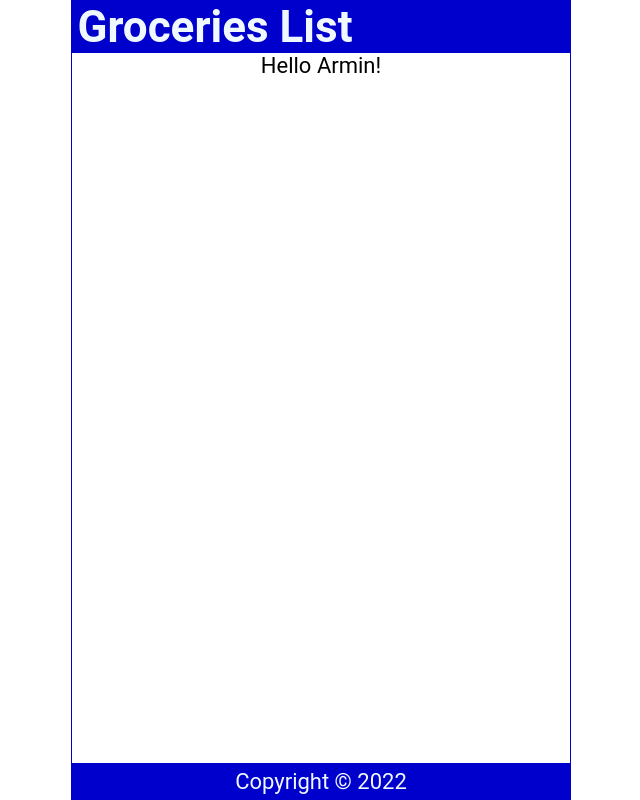
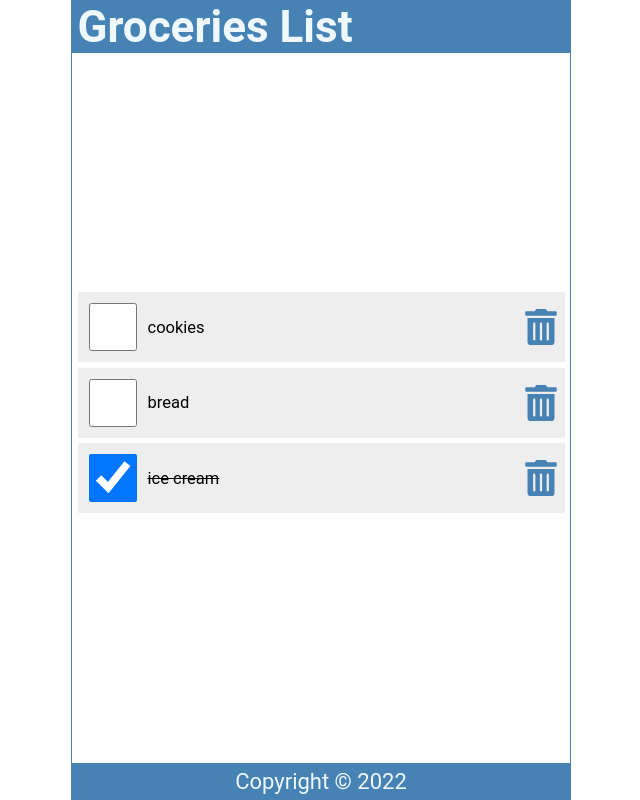
Before and after one commit to togetherwego/catatan-learn-react, a React (Create React App) app: page / in a window 1280 px wide. Shown: the whole page, without its empty margins (319-959 px from the left). Built offline with nearby package versions, Linux system fonts and the light colour scheme.

Commit message:
todo 3-5: add content

```diff
--- a/package.json
+++ b/package.json
@@ -34,5 +34,8 @@
       "last 1 firefox version",
       "last 1 safari version"
     ]
+  },
+  "devDependencies": {
+    "react-icons": "^4.3.1"
   }
 }
--- a/src/Content.js
+++ b/src/Content.js
@@ -1,13 +1,57 @@
+import { useState } from "react";
+import { FaTrashAlt } from "react-icons/fa";
+
 const Content = () => {
-  const handleNameChange = () => {
-    const names = ["FIryal", "Armin", "Levi"];
-    const int = Math.floor(Math.random() * 3);
-    return names[int];
-  };
+  //TODO 2
+  const [items, setItems] = useState([
+    {
+      id: 1,
+      checked: false,
+      item: "cookies",
+    },
+    {
+      id: 2,
+      checked: false,
+      item: "bread",
+    },
+    {
+      id: 3,
+      checked: true,
+      item: "ice cream",
+    },
+  ]);
+
+
 
   return (
     <main>
-      <p>Hello {handleNameChange()}!</p>
+      {items.length ? (
+        // {/* TODO 3 */}
+        <ul>
+          {items.map((item) => (
+            <li className="item" key={item.id}>
+              <input
+                type="checkbox"
+                // TODO 7
+                checked={item.checked}
+              ></input>
+              <label
+                style={item.checked ? { textDecoration: "line-through" } : null}
+              >
+                {item.item}
+              </label>
+              {/* TODO 4 */}
+              <FaTrashAlt
+
+                role="button"
+                tabIndex="0"
+              />
+            </li>
+          ))}
+        </ul>
+      ) : (
+        <p>The list is empty</p>
+      )}
     </main>
   );
 };
--- a/src/index.css
+++ b/src/index.css
@@ -10,8 +10,9 @@ html {
 
 body {
   min-height: 100vh;
-  font-family: 'Roboto', 'Oxygen', 'Ubuntu', 'Cantarell', 'Fira Sans',
-    'Droid Sans', 'Helvetica Neue', sans-serif;
+  font-family: 'Roboto', 'Oxygen',
+    'Ubuntu', 'Cantarell', 'Fira Sans', 'Droid Sans', 'Helvetica Neue',
+    sans-serif;
   -webkit-font-smoothing: antialiased;
   -moz-osx-font-smoothing: grayscale;
 }
@@ -24,14 +25,14 @@ body {
   height: 100vh;
   width: 100%;
   max-width: 500px;
-  border: 1px solid mediumblue;
+  border: 1px solid steelblue;
   margin: auto;
 }
 
 header {
   width: 100%;
   padding: 0 0.25em;
-  background-color: mediumblue;
+  background-color: steelblue;
   color: aliceblue;
   display: flex;
   justify-content: space-between;
@@ -43,7 +44,7 @@ main {
   display: flex;
   flex-direction: column;
   flex-grow: 1;
-  justify-content: flex-start;
+  justify-content: center;
   align-items: center;
   overflow-y: auto;
 }
@@ -51,12 +52,13 @@ main {
 footer {
   width: 100%;
   padding: 0.25em;
-  background-color: mediumblue;
+  background-color: steelblue;
   color: aliceblue;
   display: grid;
   place-content: center;
 }
 
+/* TODO 5 */
 ul {
   width: 100%;
   list-style: none;
@@ -64,7 +66,7 @@ ul {
 }
 
 ul li::before {
-  content: '\200B';
+  content: "\200B";
 }
 
 .item {
@@ -80,7 +82,7 @@ ul li::before {
   margin: 0;
 }
 
-.item input[type='checkbox'] {
+.item input[type="checkbox"] {
   text-align: center;
   width: 2.5rem;
   width: 48px;
@@ -92,7 +94,7 @@ ul li::before {
   margin-right: 0.5rem;
 }
 
-.item input[type='checkbox']:focus + label {
+.item input[type="checkbox"]:focus + label {
   text-decoration: underline;
 }
 
@@ -115,70 +117,3 @@ ul li::before {
   color: red;
   outline: none;
 }
-
-.addForm {
-  width: 100%;
-  display: flex;
-  justify-content: flex-start;
-  margin: 0.5rem 0 0;
-  padding: 0 0.5rem 0.25rem;
-  border-bottom: 1px solid #eee;
-}
-
-.addForm label {
-  position: absolute;
-  left: -99999px;
-}
-
-.addForm input[type='text'] {
-  flex-grow: 1;
-  max-width: calc(100% - 50px);
-  min-height: 48px;
-  font-size: 1rem;
-  padding: 0.25rem;
-  border-radius: 0.25rem;
-  margin-right: 0.25rem;
-  outline: none;
-}
-
-button {
-  height: 48px;
-  min-width: 48px;
-  border-radius: 0.25rem;
-  padding: 0.5rem;
-  font-size: 1rem;
-  background-color: aliceblue;
-  color: mediumblue;
-  cursor: pointer;
-}
-
-button:focus,
-button:hover {
-  color: white;
-  background-color: limegreen;
-  outline: none;
-}
-
-.searchForm {
-  width: 100%;
-  display: flex;
-  justify-content: flex-start;
-  margin: 0.25rem 0 0;
-  padding: 0 0.5rem 0.25rem;
-  border-bottom: 1px solid #eee;
-}
-
-.searchForm label {
-  position: absolute;
-  left: -99999px;
-}
-
-.searchForm input[type='text'] {
-  flex-grow: 1;
-  max-width: 100%;
-  min-height: 48px;
-  font-size: 1rem;
-  padding: 0.25rem;
-  border-radius: 0.25rem;
-  outline: none;
-}
```
Also changed, not shown: src/file.js (added), 1 other file (tests, documents, lock files or other folders).
